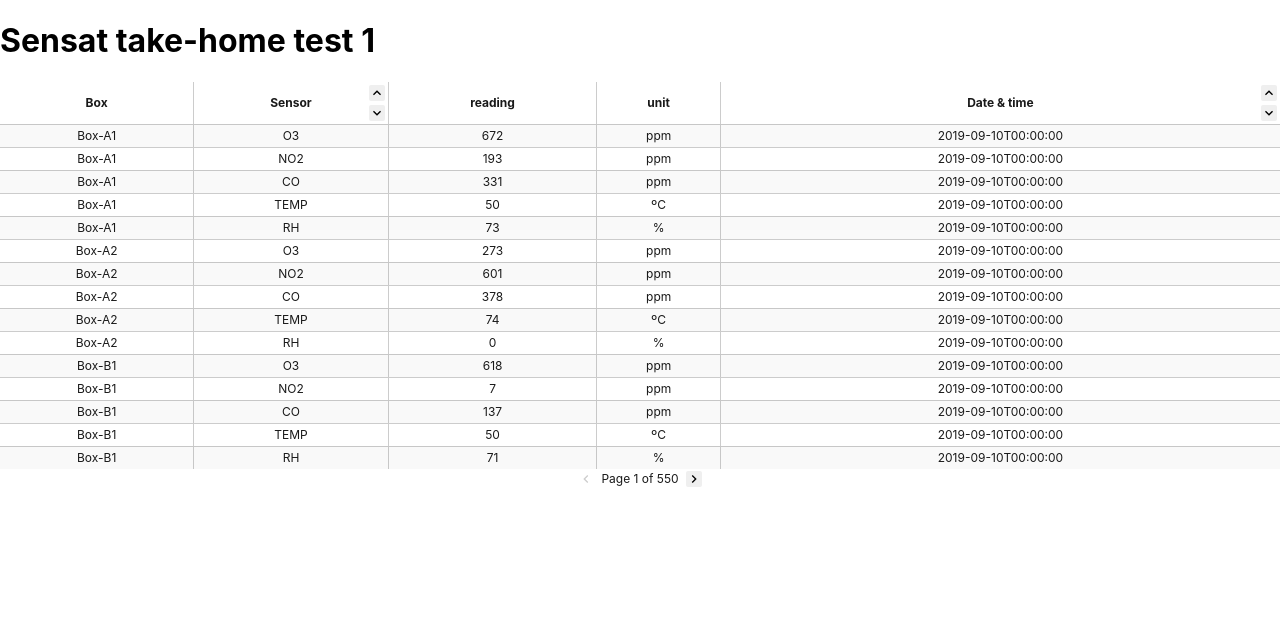
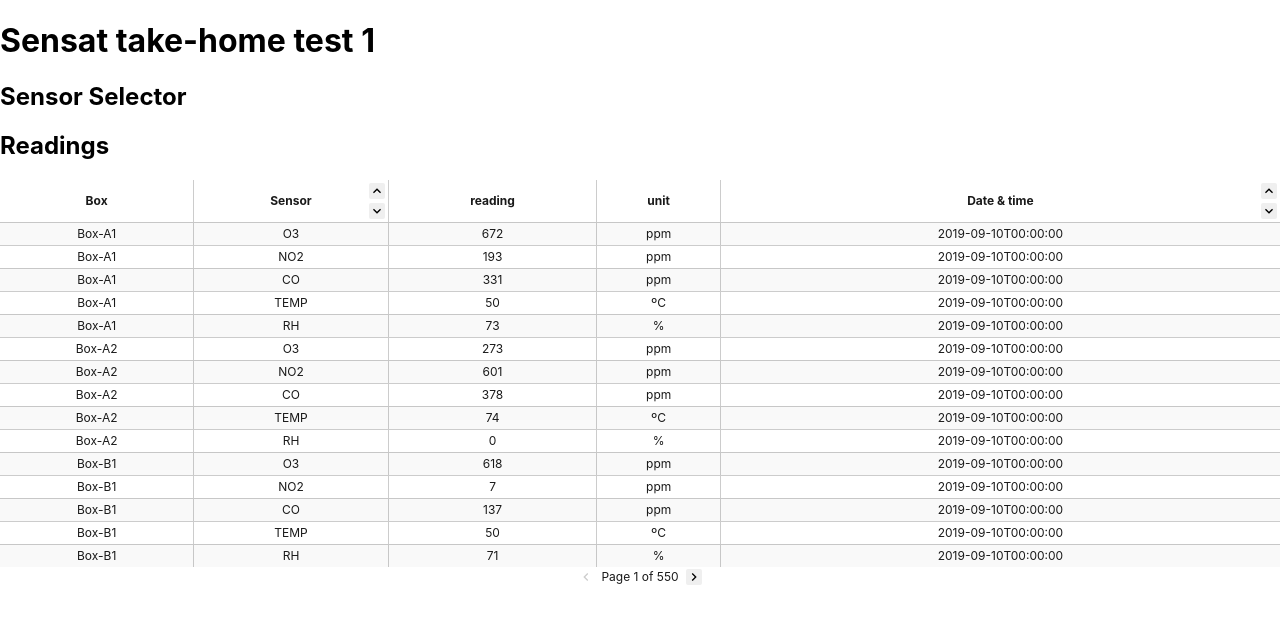
Before and after one commit to simondell/test-sensat-takehome-test-1, a React (Create React App) app: page / in a window 1280 px wide. Shown: the top 624 px of the page. Built offline with nearby package versions, Linux system fonts and the light colour scheme.

Commit message:
Begin a view to show sensors

```diff
--- /dev/null
+++ b/src/Sensors/SensorSelector/SensorSelector.tsx
@@ -0,0 +1,6 @@
+import React from 'react'
+
+export default () =>
+  <section>
+    <h2>Sensor Selector</h2>
+  </section>
--- a/src/Shared/App/App.tsx
+++ b/src/Shared/App/App.tsx
@@ -6,6 +6,7 @@ import {
   Column,
   DataGrid,
 } from '../DataGrid/DataGrid'
+import SensorSelector from '../../Sensors/SensorSelector/SensorSelector'
 import './App.css'
 import Spinner from '../Spinner/Spinner'
 
@@ -73,15 +74,18 @@ function App() {
     })()
   }, [])
 
+  if(loading) return <Spinner />
+
   return (
     <div className="App">
       <header className="App-header">
         <h1>Sensat take-home test 1</h1>
       </header>
 
-      {loading && <Spinner />}
+      <SensorSelector />
 
-      {!loading &&
+      <section>
+        <h2>Readings</h2>
         <DataGrid
           data={records}
           pageSize={15}
@@ -109,7 +113,7 @@ function App() {
             sortable
           />
         </DataGrid>
-      }
+      </section>
     </div>
   )
 }
```
Also changed, not shown: 1 other file (tests, documents, lock files or other folders).
